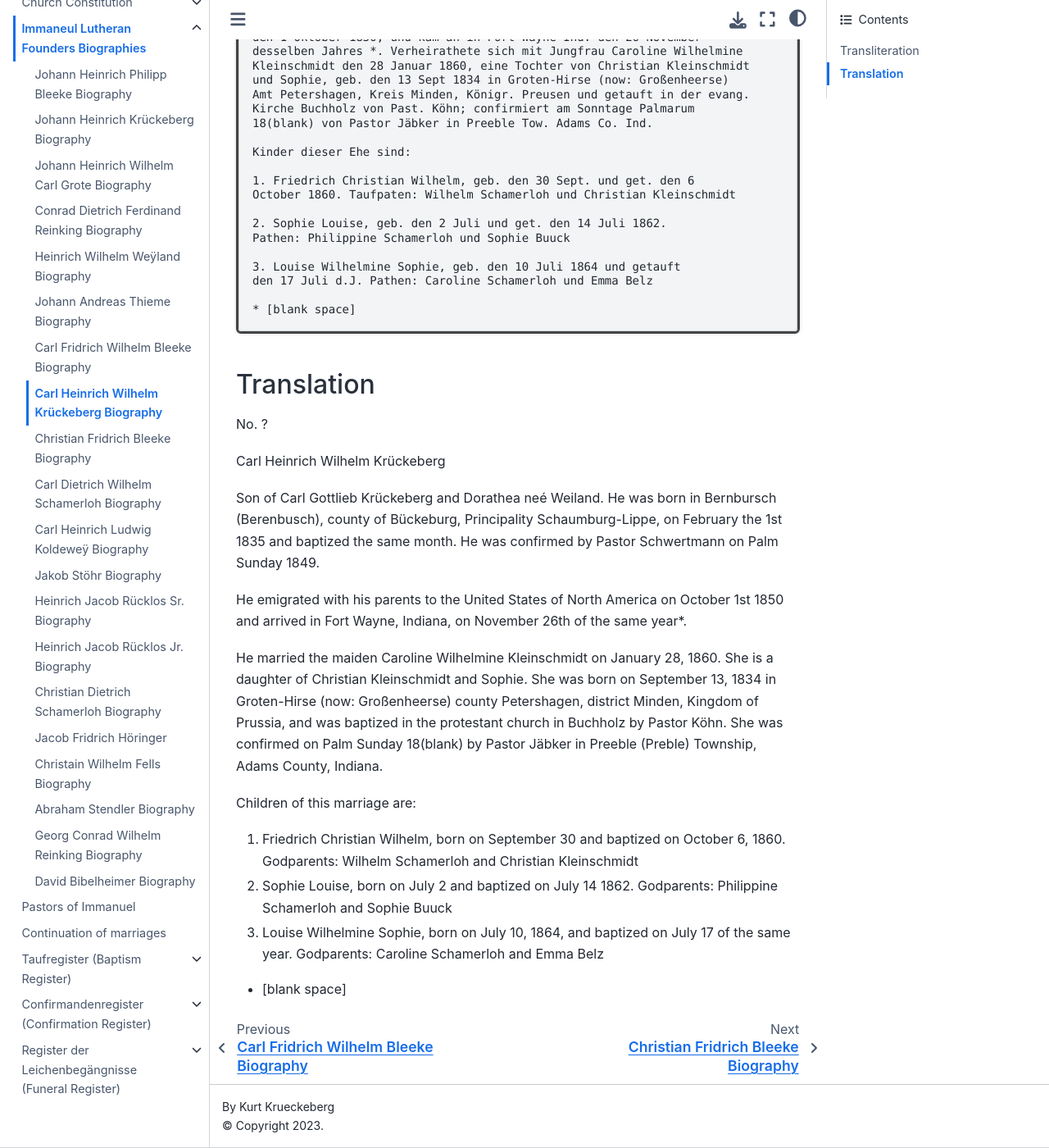
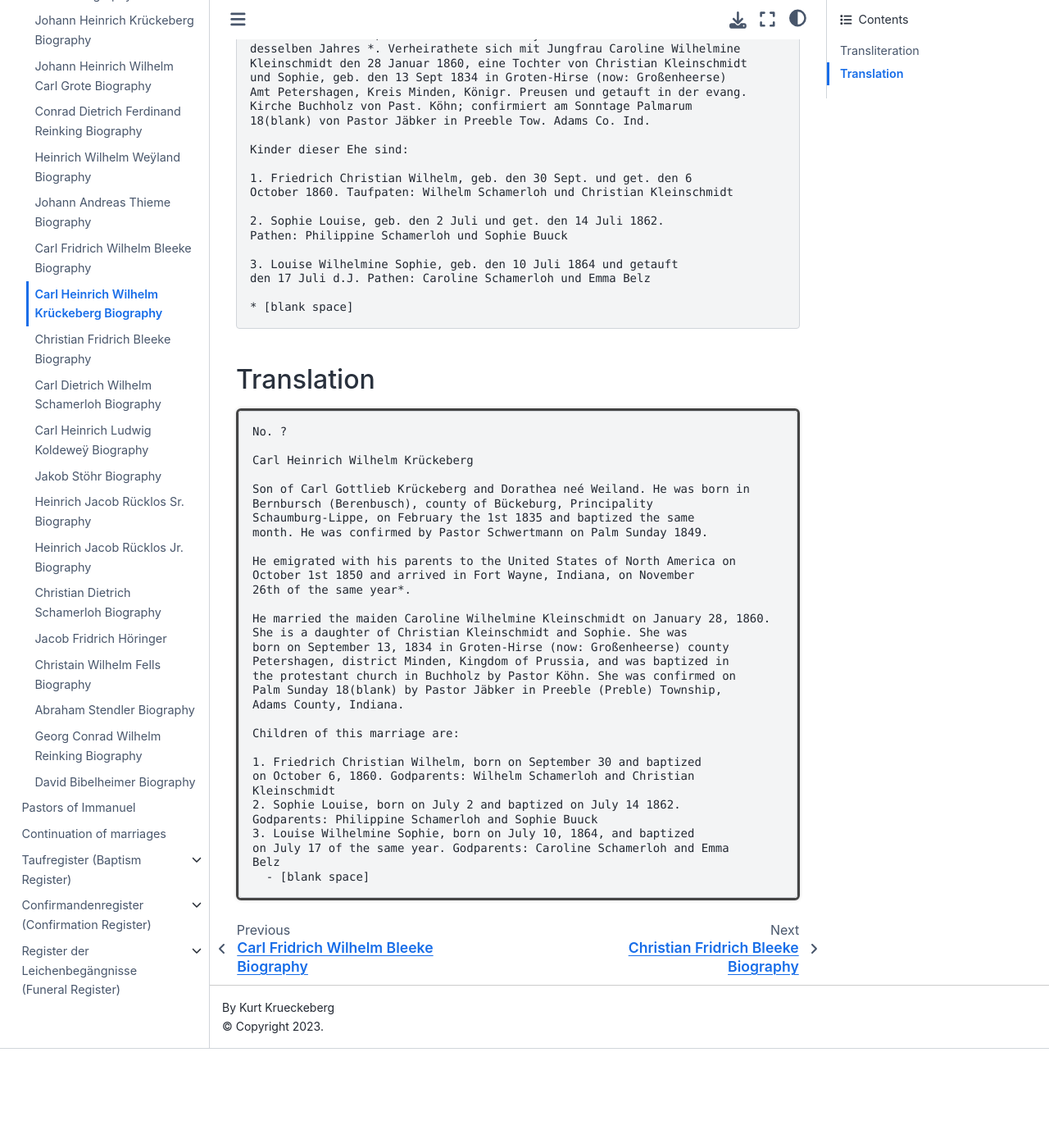
Before and after one commit to kurt-krueckeberg/sphinx-immanuel, a Jupyter Book: the page built from immanuel/DEC-BIO-Krueckeberg-02.md, in a window 1280 px wide and 1400 px high, scrolled down 1500 px. Shown: the whole window at 82% size. Built offline with Jupyter Book 1.0.4 settings and Sphinx 7.4.7 and the Sphinx Book theme 1.1.4, drawn with Linux system fonts in a browser that asks for light colours; after the commit the page ends 2779 px from its top, so only the background shows below that.

Commit message:
Update files

````diff
--- a/immanuel/DEC-BIO-Krueckeberg-02.md
+++ b/immanuel/DEC-BIO-Krueckeberg-02.md
@@ -6,8 +6,7 @@
 
 ## Transliteration
 
-```{code-block} text
-
+```test
 No. ?
 
 Sohn von Carl Gottlieb Krückeberg und Dorathea geb. Weiland geboren in
@@ -40,6 +39,7 @@ den 17 Juli d.J. Pathen: Caroline Schamerloh und Emma Belz
 
 ## Translation
 
+```text
 No. ?
 
 Carl Heinrich Wilhelm Krückeberg
@@ -72,3 +72,4 @@ Godparents: Philippine Schamerloh and Sophie Buuck
 on July 17 of the same year. Godparents: Caroline Schamerloh and Emma
 Belz
   - [blank space]
+```
````
